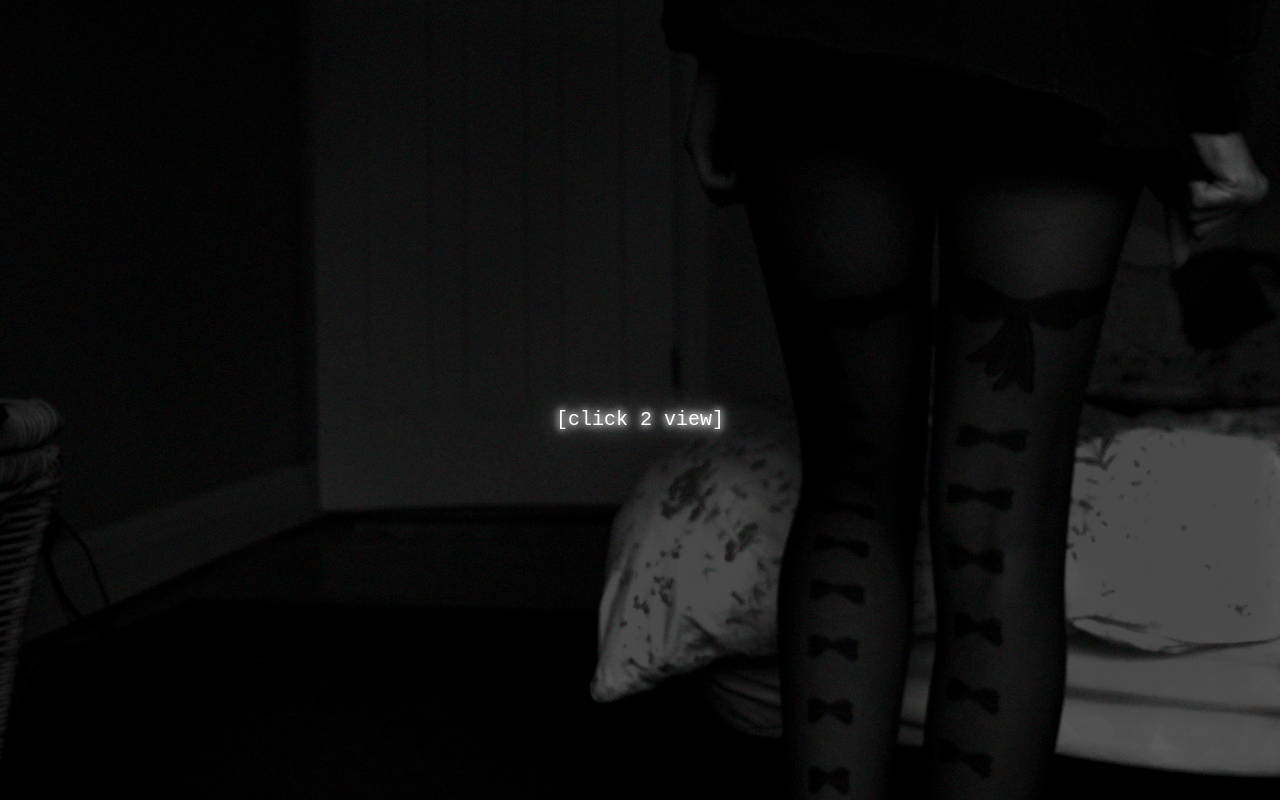
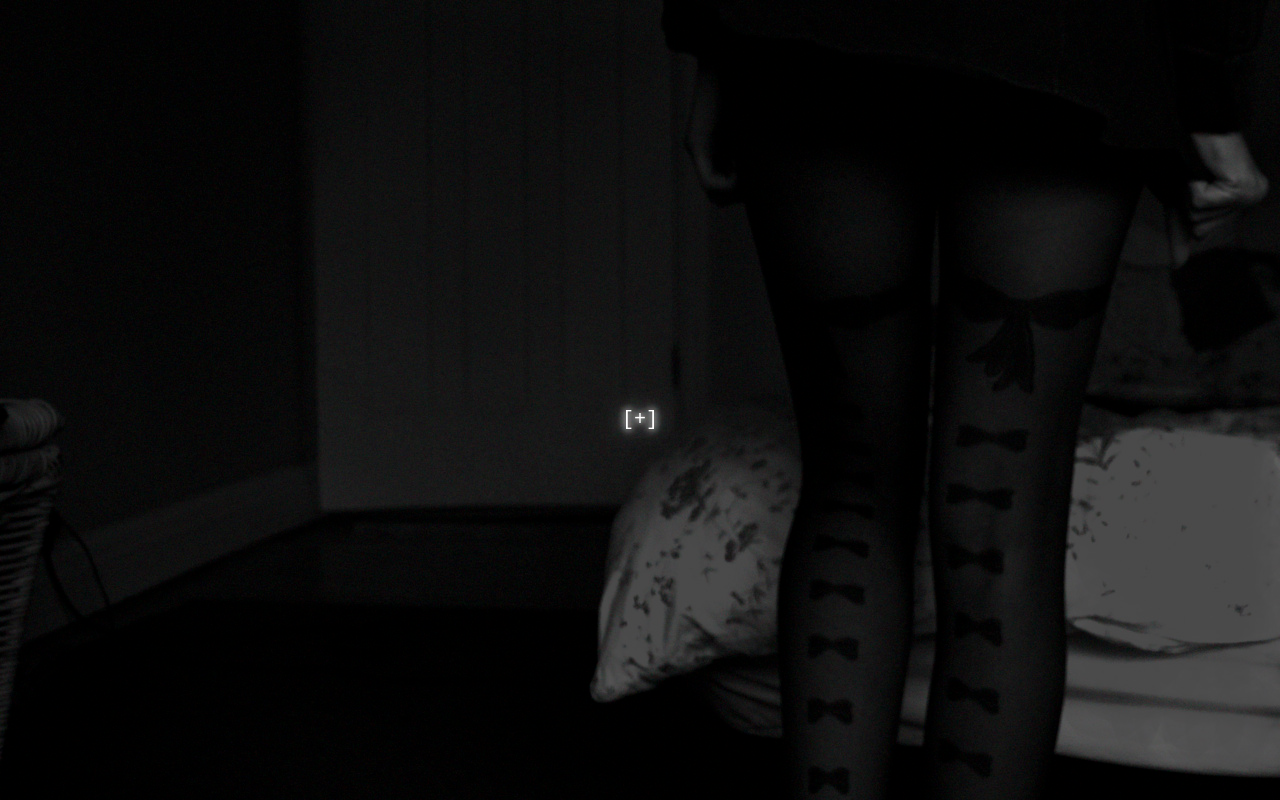
Before and after one commit to ivoxid/lolo, a plain HTML site: page index.html in a window 1280 px wide. Shown: the top 800 px of the page. Drawn offline with Linux system fonts and the light colour scheme.

Commit message:
Update index.html

```diff
--- a/index.html
+++ b/index.html
@@ -1,7 +1,7 @@
 <!DOCTYPE html>
 <html>
 
-<p style="font-size: 20px;z-index: -1;" class="center neonText">[click 2 view]</p>
+<p style="font-size: 20px;z-index: -1;" class="center neonText">[+]</p>
 
 
     <style>
```
